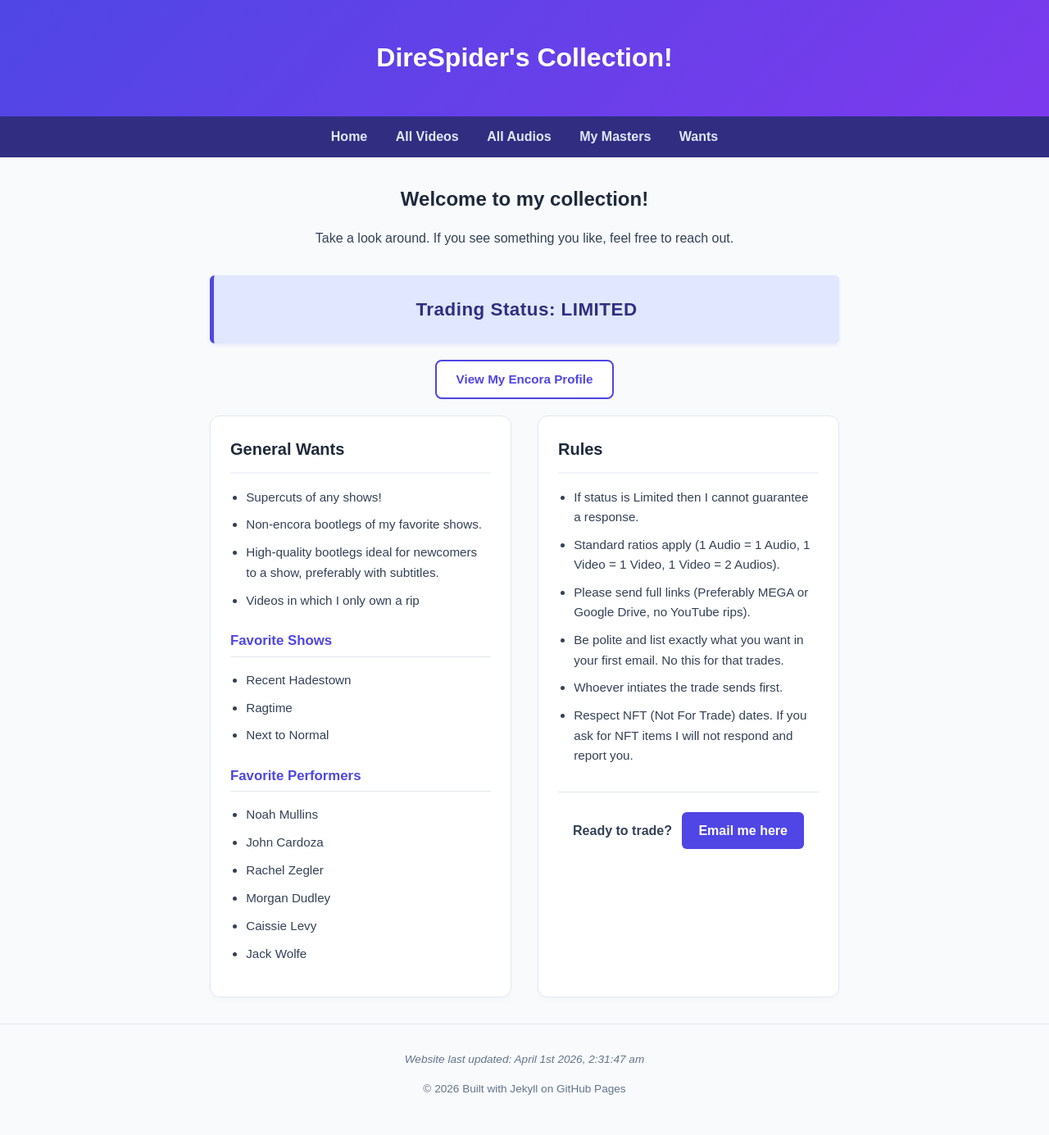
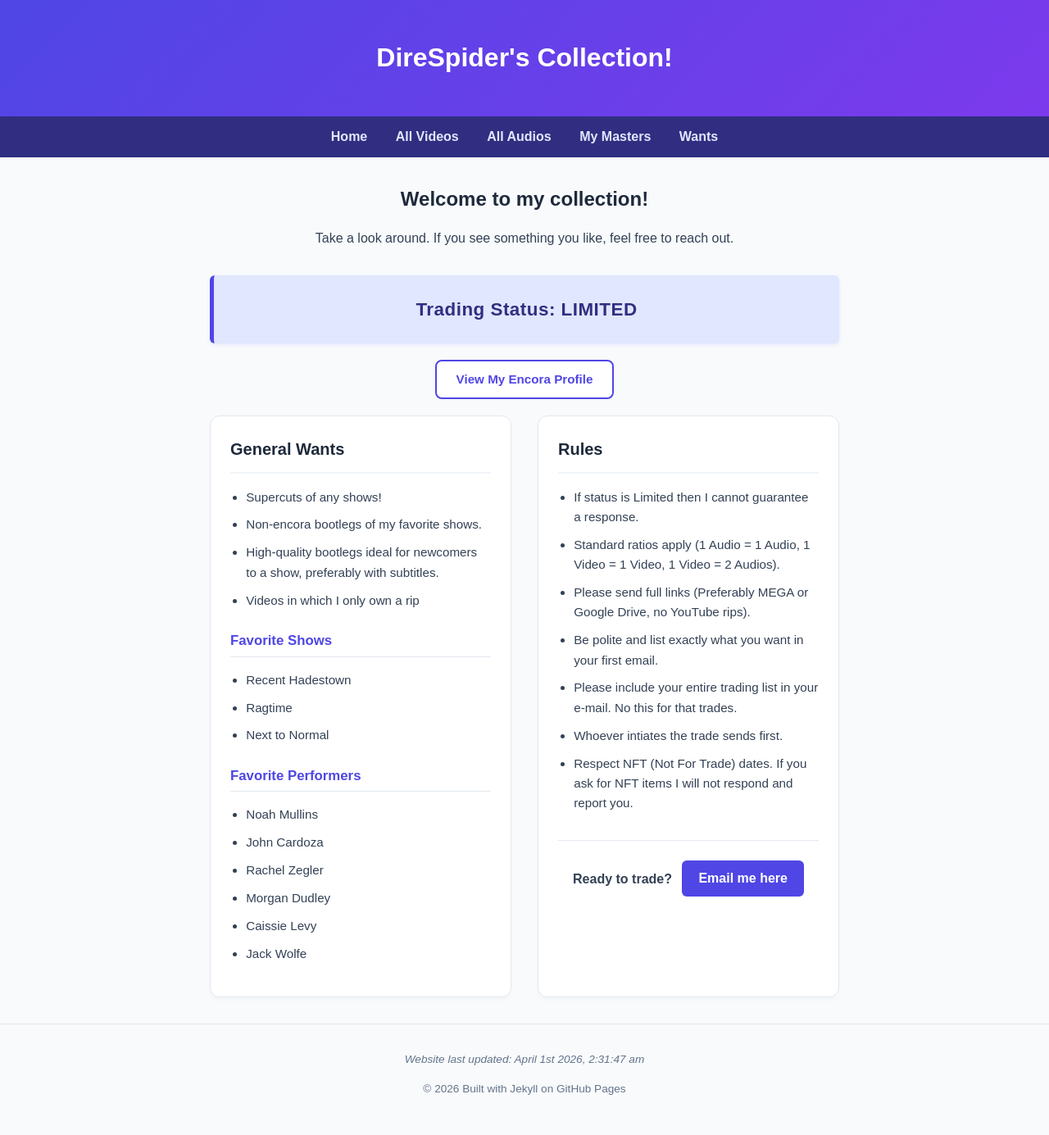
Before and after one commit to DireSpider/direspider.github.io, a Jekyll site: the page built from index.html, in a window 1280 px wide. Shown: the whole page at 82% size. Built offline with Jekyll 4.4.1, drawn with Linux system fonts in a browser that asks for light colours.

Commit message:
Update index.html

```diff
--- a/index.html
+++ b/index.html
@@ -54,7 +54,8 @@ title: Home
                     <li>If status is Limited then I cannot guarantee a response.</li>
                     <li>Standard ratios apply (1 Audio = 1 Audio, 1 Video = 1 Video, 1 Video = 2 Audios).</li>
                     <li>Please send full links (Preferably MEGA or Google Drive, no YouTube rips).</li>
-                    <li>Be polite and list exactly what you want in your first email. No this for that trades.</li>
+                    <li>Be polite and list exactly what you want in your first email.</li>
+                    <li>Please include your entire trading list in your e-mail. No this for that trades.</li>
                     <li>Whoever intiates the trade sends first.</li>
                     <li>Respect NFT (Not For Trade) dates. If you ask for NFT items I will not respond and report you.</li>
                 </ul>
```
